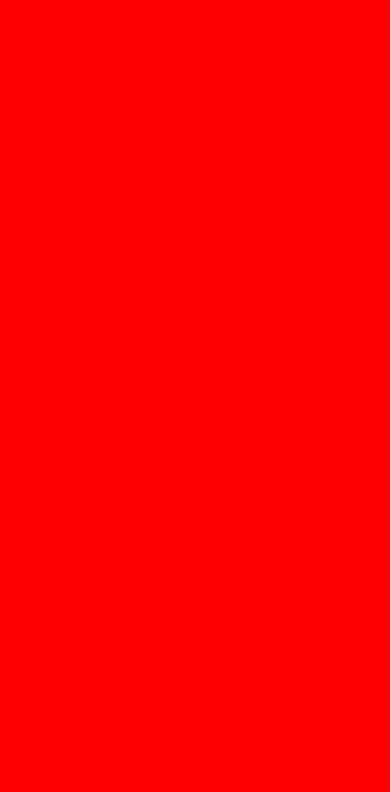
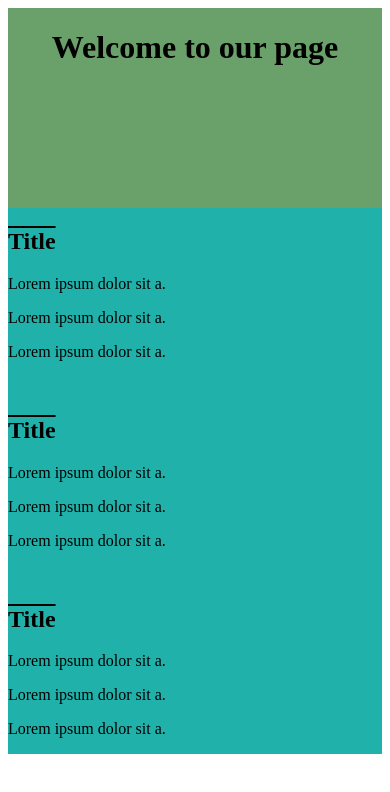
Before and after one commit to fidelis0788/first-responsive-website, a plain HTML site: page index.html in a window 390 px wide. Drawn offline with Linux system fonts and the light colour scheme.

Commit message:
commit changes first responsive website

```diff
--- a/index.html
+++ b/index.html
@@ -2,10 +2,44 @@
 <head>
     <meta charset="UTF-8">
     <meta name="viewport" content="width=device-width, initial-scale=1.0">
-    <title>Document</title>
+    <title>First responsive website</title>
     <link rel="stylesheet" href="./styles.css">
+    <meta name="viewpoint" content="width=device-width,initial scale=1.0">
 </head>
 <body>
+    <main>
+    <header>
+    <h1>Welcome to our page</h1>
+    </header>
+
+    <div class="grid-container">
+
+     <div class="grid-item">
+            <h2>Title</h2>
+            <p>Lorem ipsum dolor sit a.</p>
+            <p>Lorem ipsum dolor sit a.</p>
+            <p>Lorem ipsum dolor sit a.</p>
+    </div>
+        <div class="grid-item">
+
+
+          <h2>Title</h2>
+         <p>Lorem ipsum dolor sit a.</p>
+         <p>Lorem ipsum dolor sit a.</p>
+         <p>Lorem ipsum dolor sit a.</p>
+          </div>
+        <div class="grid-item">
+
+            <h2>Title</h2>
+            <p>Lorem ipsum dolor sit a.</p>
+            <p>Lorem ipsum dolor sit a.</p>
+            <p>Lorem ipsum dolor sit a.</p>
+        </div>
+
+     </div>
+
+
+    </main>
 
 </body>
 </html>
--- a/styles.css
+++ b/styles.css
@@ -1,3 +1,60 @@
-body{
-    background-color: red;
+
+
+
+.main{
+
+
+    justify-content: center;
+    align-items: center;
+    align-content: center;
+    display: grid;
+
+
+
 }
+header{
+display: flex;
+flex-direction: column;
+align-items: center;
+align-content: center;
+background-color:rgb(106, 161, 106);
+height: 200px;
+}
+.grid-container {
+  display: inline-grid;
+  grid-template-columns: repeat(3,1fr);
+  border: lightsalmon;
+  grid-template-rows: auto auto  auto;
+  grid-gap: 20px;
+ width: 100%;
+  justify-content: center;
+  background-color: lightseagreen;
+  }
+
+
+
+
+
+  h2{
+    display: grid;
+    grid-template-columns: repeat(3,1fr);
+    text-decoration: overline;
+    text-decoration-style: 5px solid;
+
+  }
+
+
+
+@media(max-width:576px){
+.grid-container{
+  display:grid;
+  grid-template-columns: 1fr;
+
+}
+}
+@media(min-width:992px){
+ .header{
+    width: 100%;
+    height: 100%;
+}
+  }
```
